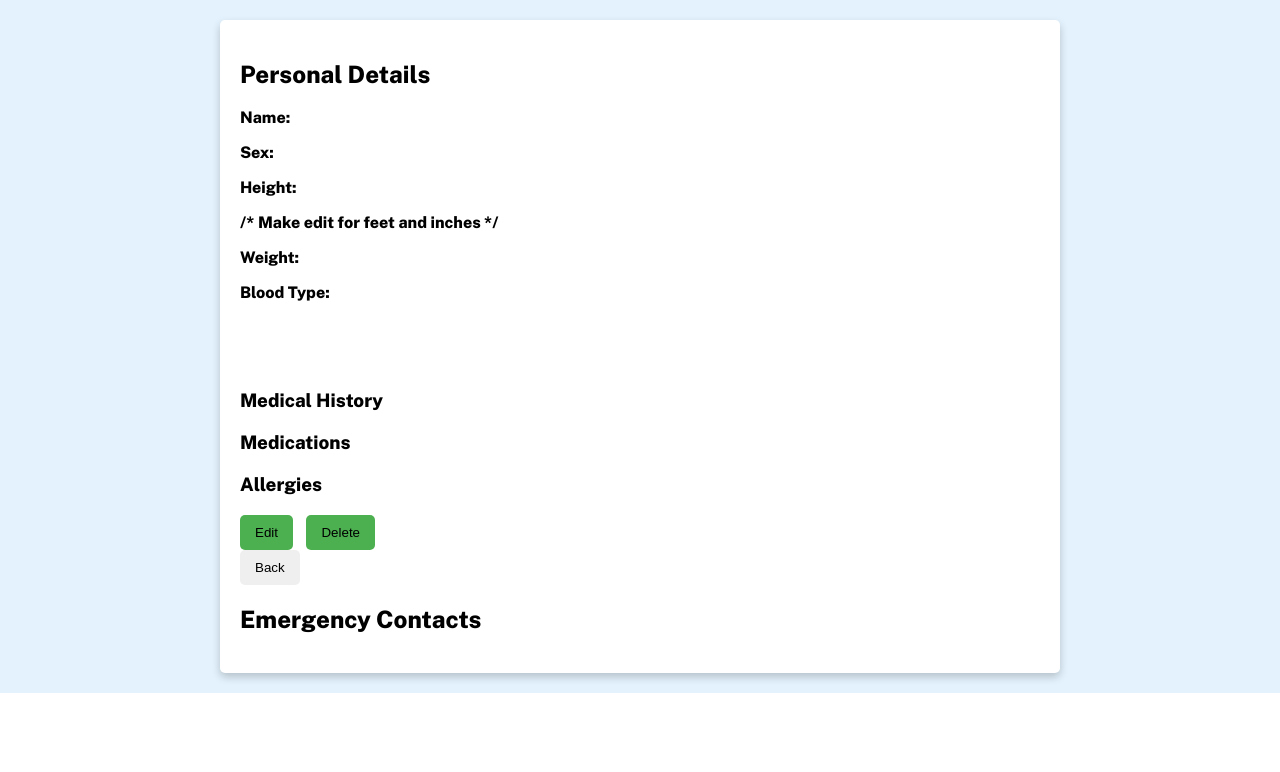
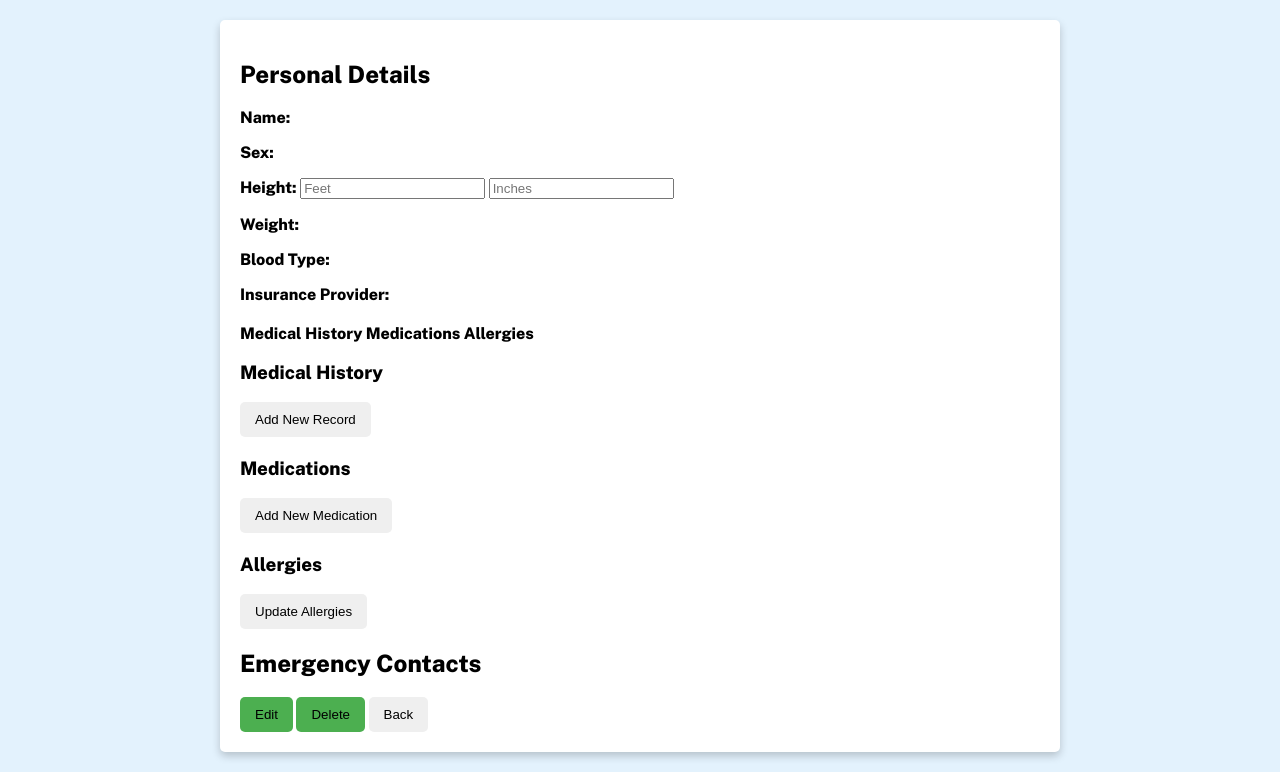
Before and after one commit to kxvalencia/capstone, a PHP site: page /patient_profile.php in a window 1280 px wide. Shown: the part 169-941 px from the top of the page. Before the commit the page ends 862 px from the top, so only its background shows below. Run offline with PHP 8.4, Linux system fonts and the light colour scheme.

Commit message:
Update patient_profile.php

```diff
--- a/patient_profile.php
+++ b/patient_profile.php
@@ -1,5 +1,6 @@
 <!DOCTYPE html>
 <html lang="en">
+
 <head>
     <meta charset="UTF-8">
     <meta name="viewport" content="width=device-width, initial-scale=1.0">
@@ -7,6 +8,7 @@
     <link href="https://fonts.googleapis.com/css2?family=Public+Sans:wght@800;900&display=swap" rel="stylesheet">
     <link rel="stylesheet" type="text/css" href="patient_profile.css">
 </head>
+
 <body>
     <div class="header">
         <h1>Patient Management System</h1>
@@ -23,40 +25,73 @@
             <h2>Personal Details</h2>
             <p><strong>Name:</strong></p>
             <p><strong>Sex:</strong></p>
-            <p><strong>Height:</strong></p> /* Make edit for feet and inches */
+            <p><strong>Height:</strong> <input type="number" placeholder="Feet"> <input type="number" placeholder="Inches"></p>
             <p><strong>Weight:</strong></p>
             <p><strong>Blood Type:</strong></p>
+            <p><strong>Insurance Provider:</strong></p>
         </div>
 
-        <div class="nav">
-            <a href="#medical-history">Medical History</a>
-            <a href="#medications">Medications</a>
-            <a href="#allergies">Allergies</a>
+        <div class="tabs">
+            <a class="tab-link active" onclick="showTab('medical-history')">Medical History</a>
+            <a class="tab-link" onclick="showTab('medications')">Medications</a>
+            <a class="tab-link" onclick="showTab('allergies')">Allergies</a>
         </div>
 
-        <div class="profile-section" id="medical-history">
+        <div class="profile-section tab-content active" id="medical-history">
             <h3>Medical History</h3>
+            <button class="btn-add-record" onclick="addNewRecord()">Add New Record</button>
+            <div class="medical-records">
+                <!-- List of medical records will be displayed here -->
+            </div>
         </div>
 
-        <div class="profile-section" id="medications">
+        <div class="profile-section tab-content" id="medications">
             <h3>Medications</h3>
+            <button class="btn-add-med" onclick="addNewMed()">Add New Medication</button>
+            <div class="new-Medication">
+
+            </div>
         </div>
 
-        <div class="profile-section" id="allergies">
+        <div class="profile-section tab-content" id="allergies">
             <h3>Allergies</h3>
+            <button class="btn-update-allergies" onclick="updateNewAllergy()">Update Allergies</button>
+            <div class="updateALlergies">
+
+            </div>
         </div>
-
-        <div class="action-buttons">
-            <button class="btn-edit">Edit</button>
-            <button class="btn-delete">Delete</button>
-        </div>
-
-        <button class="create-button" onclick="window.location.href='patient.php'">Back</button>
 
         <div class="profile-section">
             <h2>Emergency Contacts</h2>
         </div>
+
+        <div class="profile-actions">
+            <button class="btn-edit">Edit</button>
+            <button class="btn-delete">Delete</button>
+            <button class="create-button" onclick="window.location.href='patient.php'">Back</button>
+        </div>
     </div>
 
+    <script>
+        function showTab(tabId) {
+            const tabs = document.querySelectorAll('.tab-content');
+            tabs.forEach(tab => {
+                tab.classList.remove('active');
+            });
+
+            const tabLinks = document.querySelectorAll('.tab-link');
+            tabLinks.forEach(link => {
+                link.classList.remove('active');
+            });
+
+            document.getElementById(tabId).classList.add('active');
+            [...tabLinks].find(link => link.getAttribute('onclick') === `showTab('${tabId}')`).classList.add('active');
+        }
+
+        function addNewRecord() {
+
+        }
+    </script>
 </body>
+
 </html>
```
